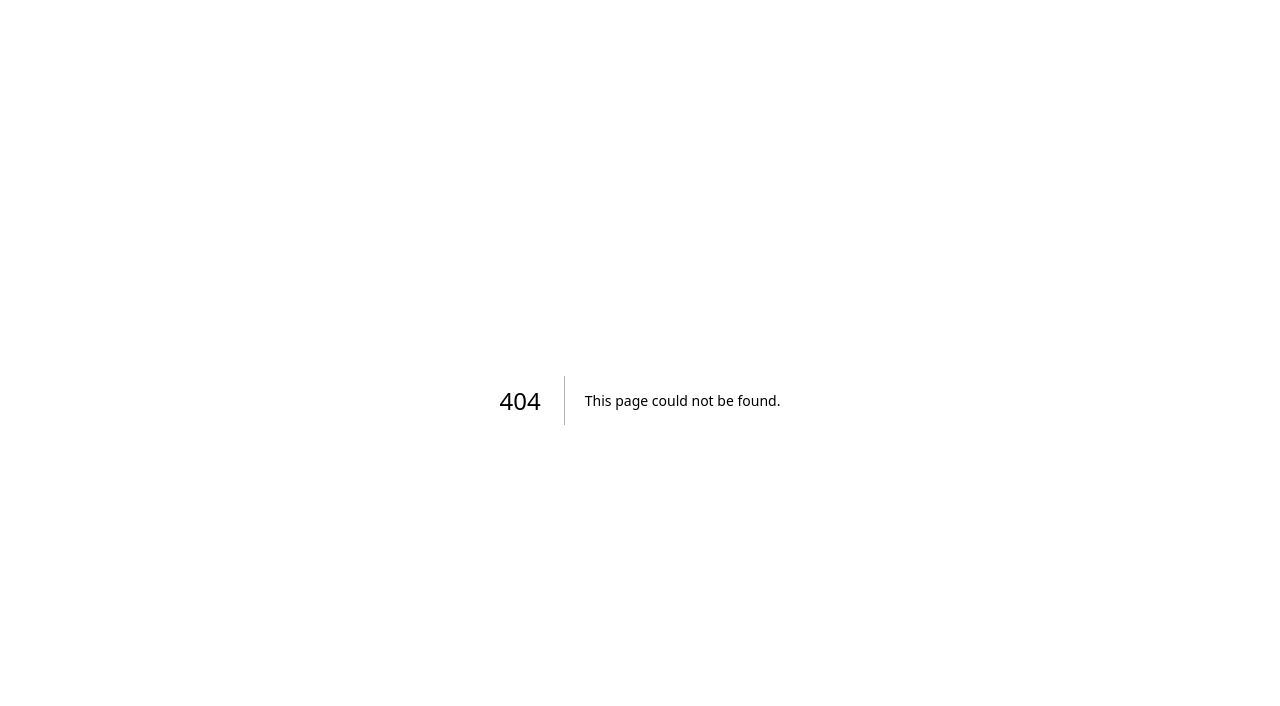
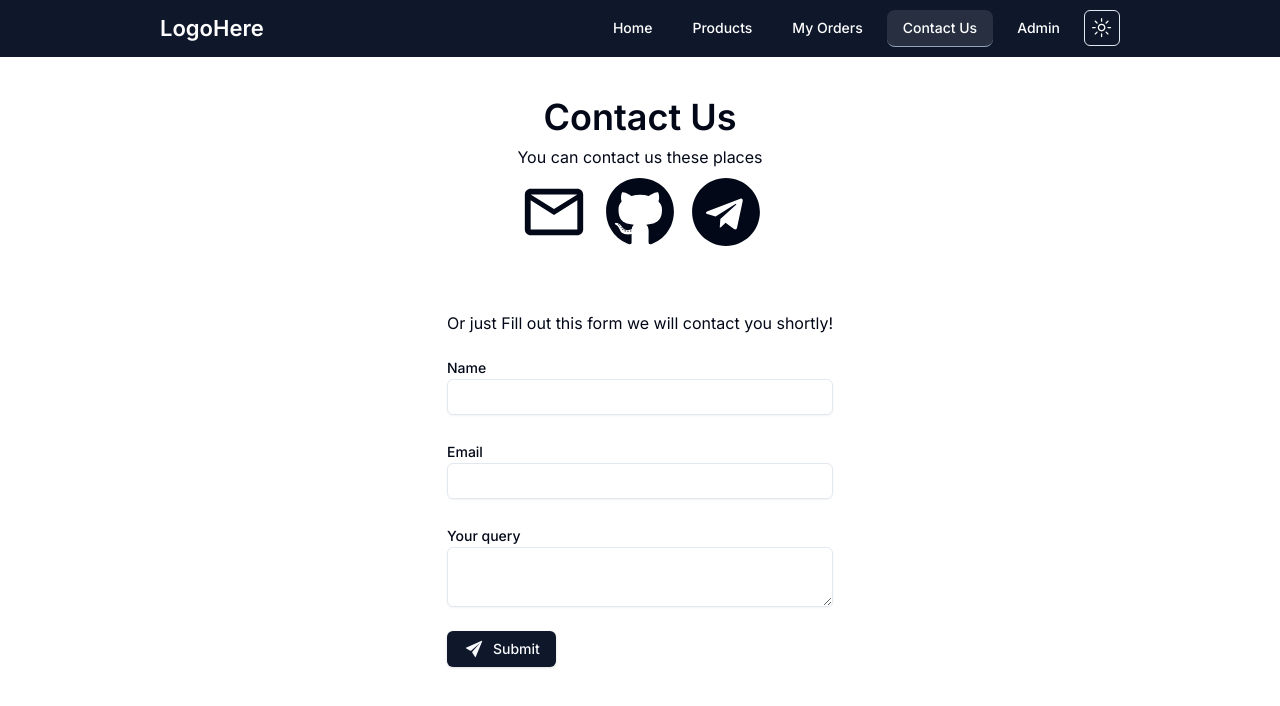
Before and after one commit to shubhamxdd/e-commerce, a Next.js app: page /contact in a window 1280 px wide. Before the commit this address had no page. Shown: the top 706 px of the page. Built offline with nearby package versions, Linux system fonts and the light colour scheme.

Commit message:
Create contact functionality (client)

```diff
--- /dev/null
+++ b/app/(root)/contact/ContactForm.tsx
@@ -0,0 +1,52 @@
+"use client";
+import { Input } from "@/components/ui/input";
+import { Label } from "@/components/ui/label";
+import { Textarea } from "@/components/ui/textarea";
+import SubmitBtn from "./SubmitBtn";
+import { useFormState } from "react-dom";
+import { submitContactForm } from "./contactAction";
+import { useToast } from "@/components/ui/use-toast";
+
+const ContactForm = () => {
+  const [data, action] = useFormState(submitContactForm, {});
+  const { toast } = useToast();
+  return (
+    <>
+      <form action={action} className="my-5 space-y-6">
+        <div>
+          <Label htmlFor="name">Name</Label>
+          <Input id="name" name="name" required type="text" />
+        </div>
+        <div>
+          <Label htmlFor="email">Email</Label>
+          <Input id="email" name="email" required type="email" />
+        </div>
+        <div>
+          <Label htmlFor="query">Your query</Label>
+          <Textarea id="query" name="query" />
+        </div>
+        {"message" in data && (
+          <p className="text-green-500 text-sm">
+            <span
+              className="cursor-pointer"
+              onClick={() => {
+                toast({
+                  title: "FID has been copied to clipboard",
+                  description: "You can paste it anywhere you want",
+                });
+                navigator.clipboard.writeText(data.message);
+              }}
+            >
+              Please keep FID{data.message} for future reference
+            </span>
+          </p>
+        )}
+        <div>
+          <SubmitBtn />
+        </div>
+      </form>
+    </>
+  );
+};
+
+export default ContactForm;
--- /dev/null
+++ b/app/(root)/contact/SubmitBtn.tsx
@@ -0,0 +1,30 @@
+"use client";
+import { Button } from "@/components/ui/button";
+import { useFormStatus } from "react-dom";
+import { AiOutlineLoading3Quarters } from "react-icons/ai";
+import { IoIosSend } from "react-icons/io";
+
+const SubmitBtn = () => {
+  const { pending } = useFormStatus();
+  return (
+    <Button
+      className="flex flex-row gap-2 group"
+      type="submit"
+      disabled={pending}
+    >
+      {pending ? (
+        <AiOutlineLoading3Quarters className={`animate-spin`} size={28} />
+      ) : (
+        <>
+          <IoIosSend
+            size={22}
+            className="group-hover:scale-150 group-focus:scale-150 group-focus-within:scale-150 transition-all duration-300"
+          />
+          <span>Submit</span>
+        </>
+      )}
+    </Button>
+  );
+};
+
+export default SubmitBtn;
--- /dev/null
+++ b/app/(root)/contact/contactAction.ts
@@ -0,0 +1,42 @@
+"use server";
+
+import prisma from "@/prisma/prisma";
+import { z } from "zod";
+
+const contactFormSchema = z.object({
+  name: z.string(),
+  email: z.string().email(),
+  query: z.string(),
+});
+
+export const submitContactForm = async (
+  prevState: unknown,
+  formData: FormData
+) => {
+  try {
+    console.log(formData);
+    const res = contactFormSchema.safeParse(
+      Object.fromEntries(formData.entries())
+    );
+
+    if (!res.success) {
+      // console.log(res.error);
+      return res.error.formErrors.fieldErrors;
+    }
+
+    const contact = await prisma.contact.create({
+      data: {
+        name: res.data.name,
+        email: res.data.email,
+        query: res.data.query,
+      },
+    });
+
+    return {
+      message: `${contact.id}`,
+    };
+  } catch (error) {
+    console.log(error);
+    throw new Error("Failed to submit contact form");
+  }
+};
--- /dev/null
+++ b/app/(root)/contact/page.tsx
@@ -0,0 +1,62 @@
+import Link from "next/link";
+import { MdOutlineMail } from "react-icons/md";
+import { FaGithub } from "react-icons/fa";
+import { FaTelegram } from "react-icons/fa";
+import React from "react";
+import ContactForm from "./ContactForm";
+import { Metadata } from "next";
+
+const ContactPage = () => {
+  const contactLinks = [
+    {
+      icon: <MdOutlineMail size={80} />,
+    },
+  ];
+
+  return (
+    <div className="flex flex-col justify-center my-10 items-center">
+      <h1 className="text-3xl md:text-4xl font-semibold">Contact Us</h1>
+      <div className="my-2">
+        <p>You can contact us these places</p>
+      </div>
+      <div className="flex gap-4 flex-wrap items-center justify-center">
+        <SocialLink href="mailto:ssisodia128@gmail.com?subject=Contacting%20You&body=Hello,%0D%0A%0D%0AI%20am%20contacting%20you%20because...">
+          <MdOutlineMail />
+        </SocialLink>
+        <SocialLink href="https://github.com/shubhamxdd">
+          <FaGithub />
+        </SocialLink>
+        <SocialLink href="https://telegram.me/shubhammmmmmmm">
+          <FaTelegram />
+        </SocialLink>
+      </div>
+      <div className="my-16">
+        <p>Or just Fill out this form we will contact you shortly!</p>
+        <ContactForm />
+      </div>
+    </div>
+  );
+};
+
+export default ContactPage;
+
+interface SocialLinkProps {
+  href: string;
+  children: React.ReactElement;
+}
+
+const SocialLink = ({ href, children }: SocialLinkProps) => (
+  <div>
+    <Link href={href}>
+      {React.cloneElement(children, {
+        size: 70,
+        className: "hover:scale-110 transition-all duration-300 cursor-pointer",
+      })}
+    </Link>
+  </div>
+);
+
+export const metadata: Metadata = {
+  title: "Contact Us",
+  description: "Contact us for any query or feedback",
+};
```
Also changed, not shown: 1 other file (tests, documents, lock files or other folders).
